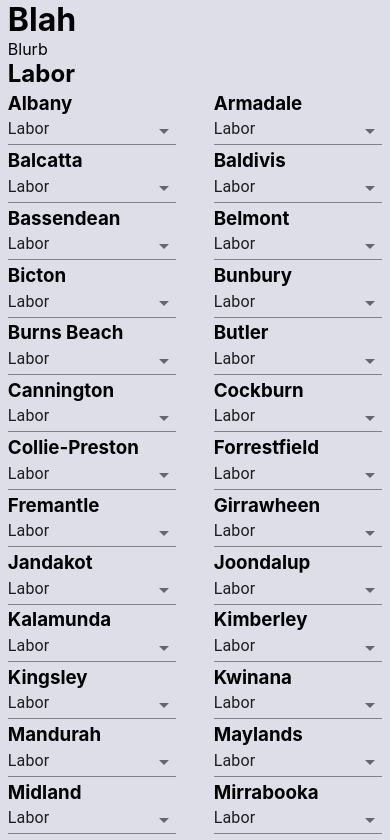
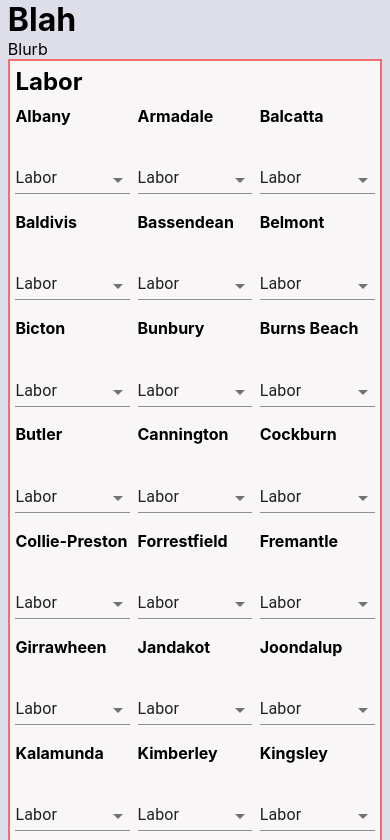
Before and after one commit to benfanderson/wavotes, a React app: page / in a window 390 px wide. Shown: the top 840 px of the page. Built offline with nearby package versions, Linux system fonts and the light colour scheme.

Commit message:
Started basic mobile styles

```diff
--- a/src/PartySeats.js
+++ b/src/PartySeats.js
@@ -26,14 +26,14 @@
 
   if (seatsArray.length > 0) {
     return (
-      <div className="partyContainer">
+      <div className={styles.partyContainer}>
         <h2>{party}</h2>
         <div className={styles.seatsContainer}>
           {seatsArray.map(
             (seat, index) => (
             // eslint-disable-next-line react/no-array-index-key
               <div key={index} className={styles.seat}>
-                <h3>{seat.name}</h3>
+                <h3 className={styles.seatName}>{seat.name}</h3>
                 <Autocomplete
                   className={styles.seatSelection}
                   value={seat.party}
--- a/src/styles.css
+++ b/src/styles.css
@@ -25,7 +25,14 @@
 
   .blurb{
     text-align:center;
-    margin-bottom: 1%;
+    margin-bottom: 5%;
+  }
+
+  .partyContainer{
+    background-color: #f8f6f6;
+    padding: 1.5%;
+    margin-bottom: 3%;
+    border: 2px solid rgb(243, 109, 109)
   }
   .seatsContainer{
     display: flex;
@@ -36,12 +43,17 @@
 
   .seat {
     display: inline-block;
-    margin-bottom: 1%;
-    width: 45%;
+    margin-bottom: 5%;
+    width: 32%;
   }
 
-  h2, h3 {
-    margin-bottom: 1%;
+  .seatName {
+    font-size: 1em;
+    height: 7vh;
+  }
+
+  h2 {
+    margin-bottom: 3%;
   }
 
 
```
